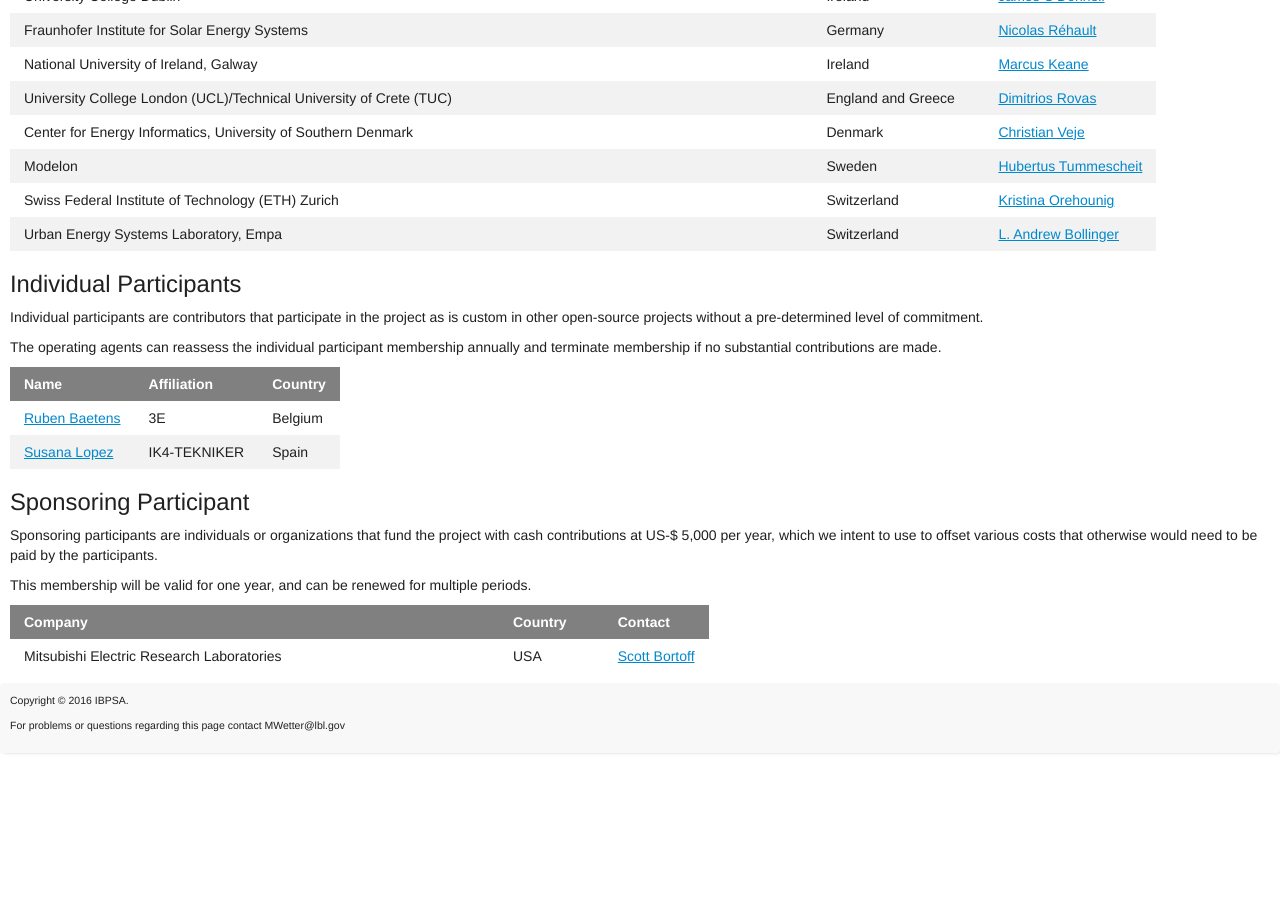
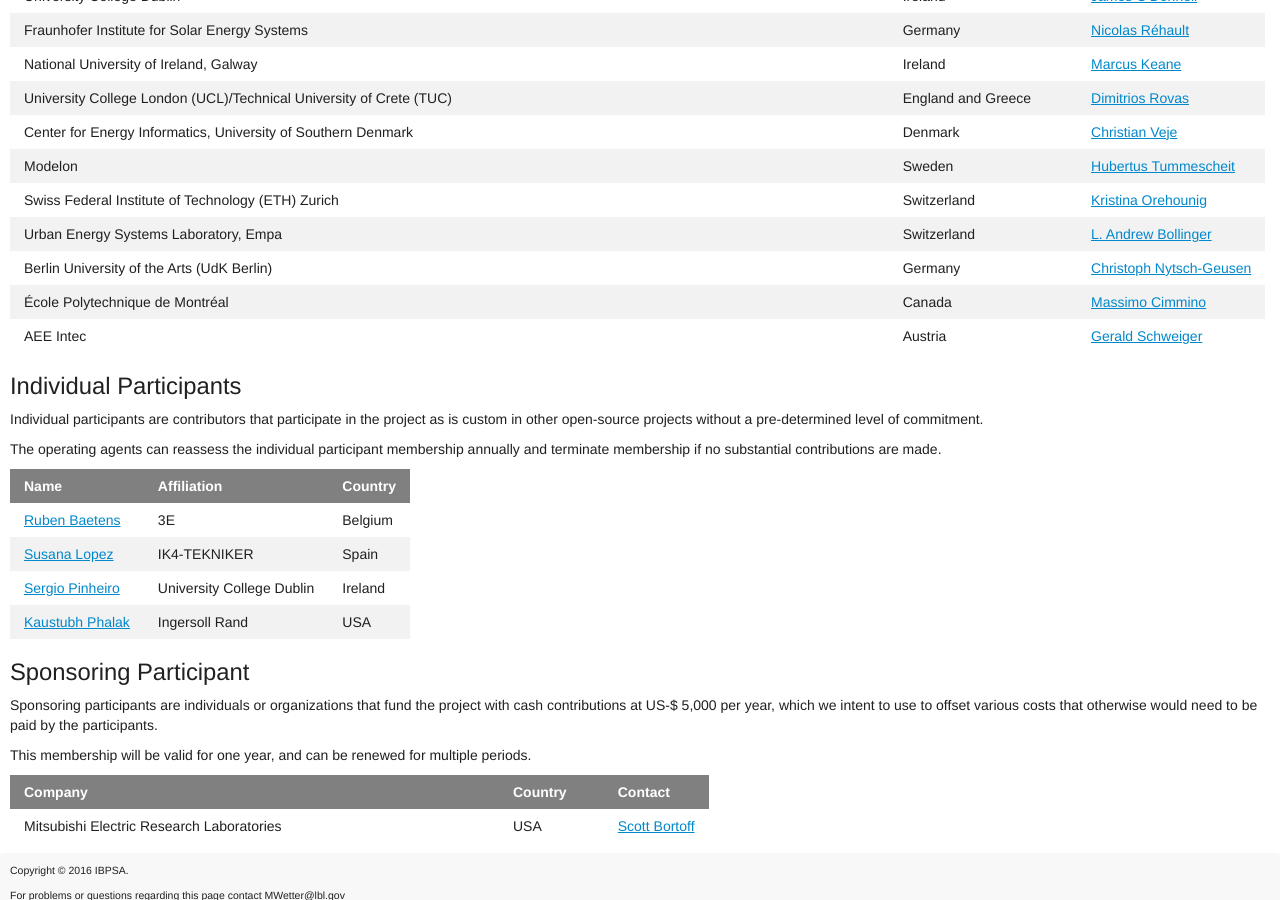
Before and after one commit to ibpsa/project1, a Jekyll site: the page built from participants.md, in a window 1280 px wide and 900 px high, scrolled down 944 px. Built offline with Jekyll 4.4.1, drawn with Linux system fonts in a browser that asks for light colours; nearby versions of some CDN libraries; before the commit the page ends 1697 px from its top, so only the background shows below that.

Commit message:
Updated participant list

```diff
--- a/_data/individual_participants.yml
+++ b/_data/individual_participants.yml
@@ -9,3 +9,15 @@
   contact_email: susana.lopez@tekniker.es
   affiliation:   IK4-TEKNIKER
   country:       Spain
+
+- date_joined:   3/3/2017
+  contact_name:  Sergio Pinheiro
+  contact_email: sergio.pinheiro@ucdconnect.ie
+  affiliation:   University College Dublin
+  country:       Ireland
+
+- date_joined:   3/3/2017
+  contact_name:  Kaustubh Phalak
+  contact_email: kaustubh.phalak@trane.com
+  affiliation:   Ingersoll Rand
+  country:       USA
--- a/_data/organizational_participants.yml
+++ b/_data/organizational_participants.yml
@@ -102,8 +102,26 @@
   institute:     Swiss Federal Institute of Technology (ETH) Zurich
   country:       Switzerland
 
-- date_joined:   11/04/2016
+- date_joined:   11/4/2016
   contact_name:  L. Andrew Bollinger
   contact_email: andrew.bollinger@empa.ch
   institute:     Urban Energy Systems Laboratory, Empa
   country:       Switzerland
+
+- date_joined:   1/9/2017
+  contact_name:  Christoph Nytsch-Geusen
+  contact_email: nytsch@udk-berlin.de
+  institute:     Berlin University of the Arts (UdK Berlin)
+  country:       Germany
+
+- date_joined:   3/29/2017
+  contact_name:  Massimo Cimmino
+  contact_email: massimo.cimmino@polymtl.ca
+  institute:     École Polytechnique de Montréal
+  country:       Canada
+
+- date_joined:   4/5/2017
+  contact_name:  Gerald Schweiger
+  contact_email: g.schweiger@aee.at
+  institute:     AEE Intec
+  country:       Austria
```
